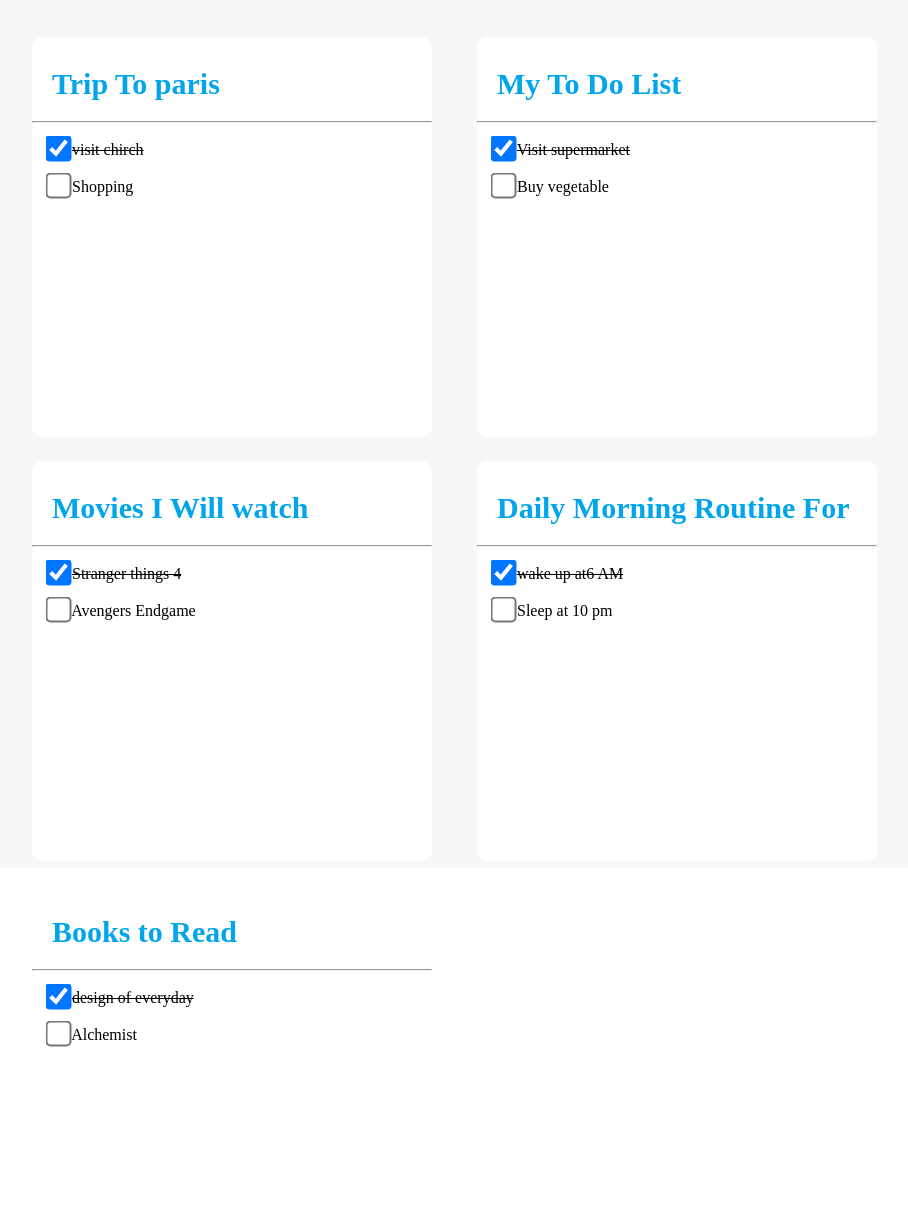
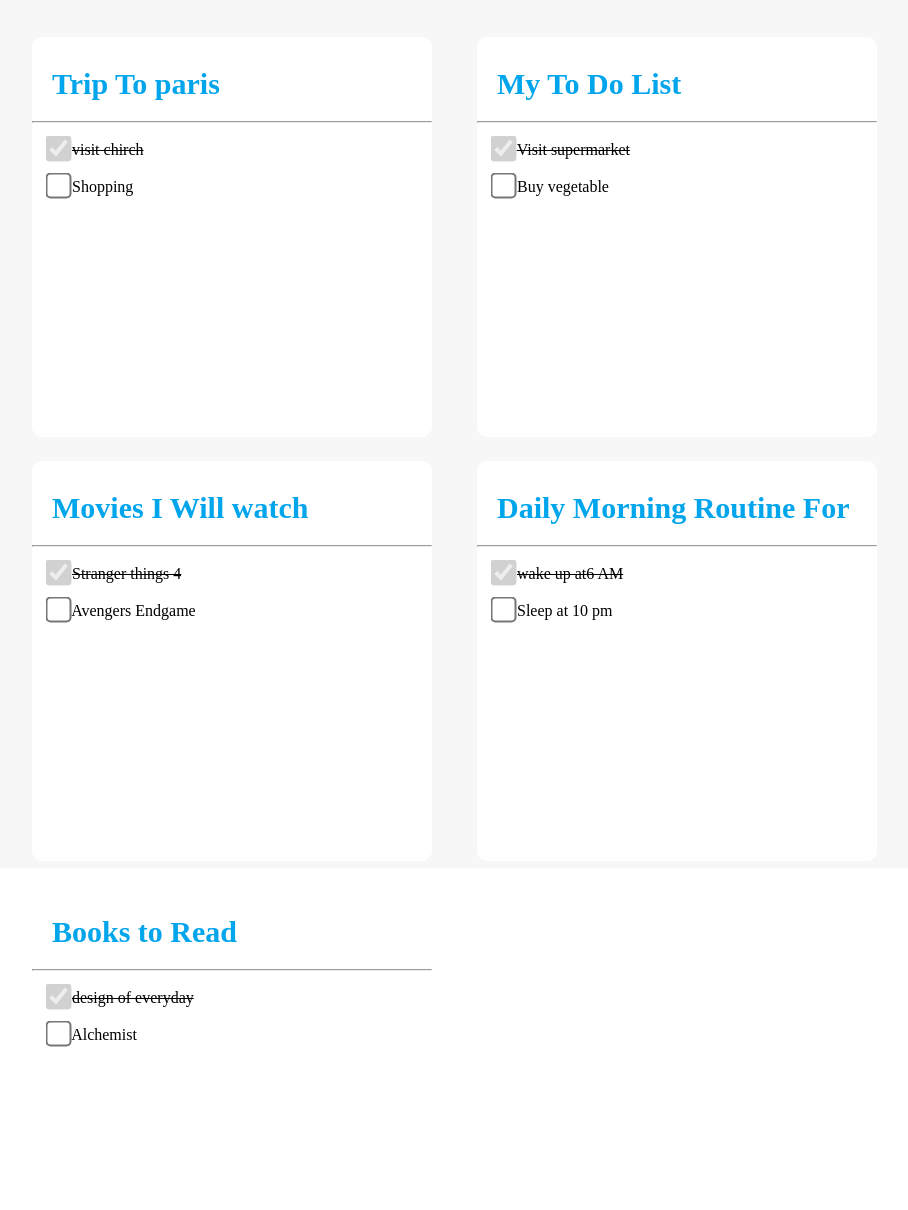
Before and after one commit to kushyadavgit/CSSproject-1, a plain HTML site: page index.html in a window 1280 px wide. Shown: the part 180-1390 px from the top of the page, without its empty margins (59-967 px from the left). Drawn offline with Linux system fonts and the light colour scheme.

Commit message:
update
update disabled button

```diff
--- a/index.html
+++ b/index.html
@@ -31,7 +31,7 @@
         <hr>
         <div class="check">
 
-        <input class="checkbox" type="checkbox"checked >
+        <input class="checkbox" type="checkbox"checked disabled>
         <label class="lineth">visit chirch</label>
 
         <br>
@@ -54,7 +54,7 @@
 
         <div class="check">
 
-        <input class="checkbox" type="checkbox"checked >
+        <input class="checkbox" type="checkbox"checked disabled>
         <label class="lineth">Visit supermarket</label>
 
         <br>
@@ -73,7 +73,7 @@
 
         <div class="check">
 
-        <input class="checkbox" type="checkbox"checked >
+        <input class="checkbox" type="checkbox"checked disabled>
         <label class="lineth">Stranger things 4</label>
 
         <br>
@@ -93,7 +93,7 @@
 
         <div class="check">
 
-        <input class="checkbox" type="checkbox"checked >
+        <input class="checkbox" type="checkbox"checked disabled >
         <label class="lineth">wake up at6 AM</label>
 
         <br>
@@ -115,7 +115,7 @@
 
         <div class="check">
 
-        <input class="checkbox" type="checkbox"checked >
+        <input class="checkbox" type="checkbox"checked disabled >
         <label class="lineth">design of everyday</label>
 
         <br>
```
